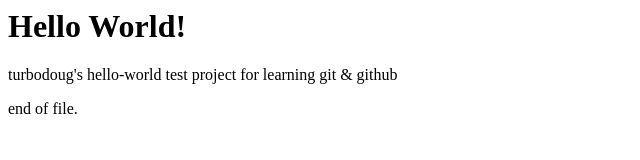
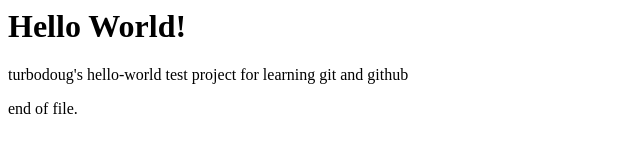
Before and after one commit to turbodoug/hello-world, a plain HTML site: page index.html in a window 1280 px wide. Shown: the full height of the page, 0-640 px from the left. Drawn offline with Linux system fonts and the light colour scheme.

Commit message:
changed index.html's ampersands to and

```diff
--- a/index.html
+++ b/index.html
@@ -1,12 +1,12 @@
 <html>
 
 <head>
-  <title>hello-world test project for learning git & github</title>
+  <title>hello-world test project for learning git and github</title>
 </head>
 
 <body>
   <h1>Hello World!</h1>
-  <p>turbodoug's hello-world test project for learning git & github</p>
+  <p>turbodoug's hello-world test project for learning git and github</p>
   <p>end of file.</p>
 </body>
 
```
